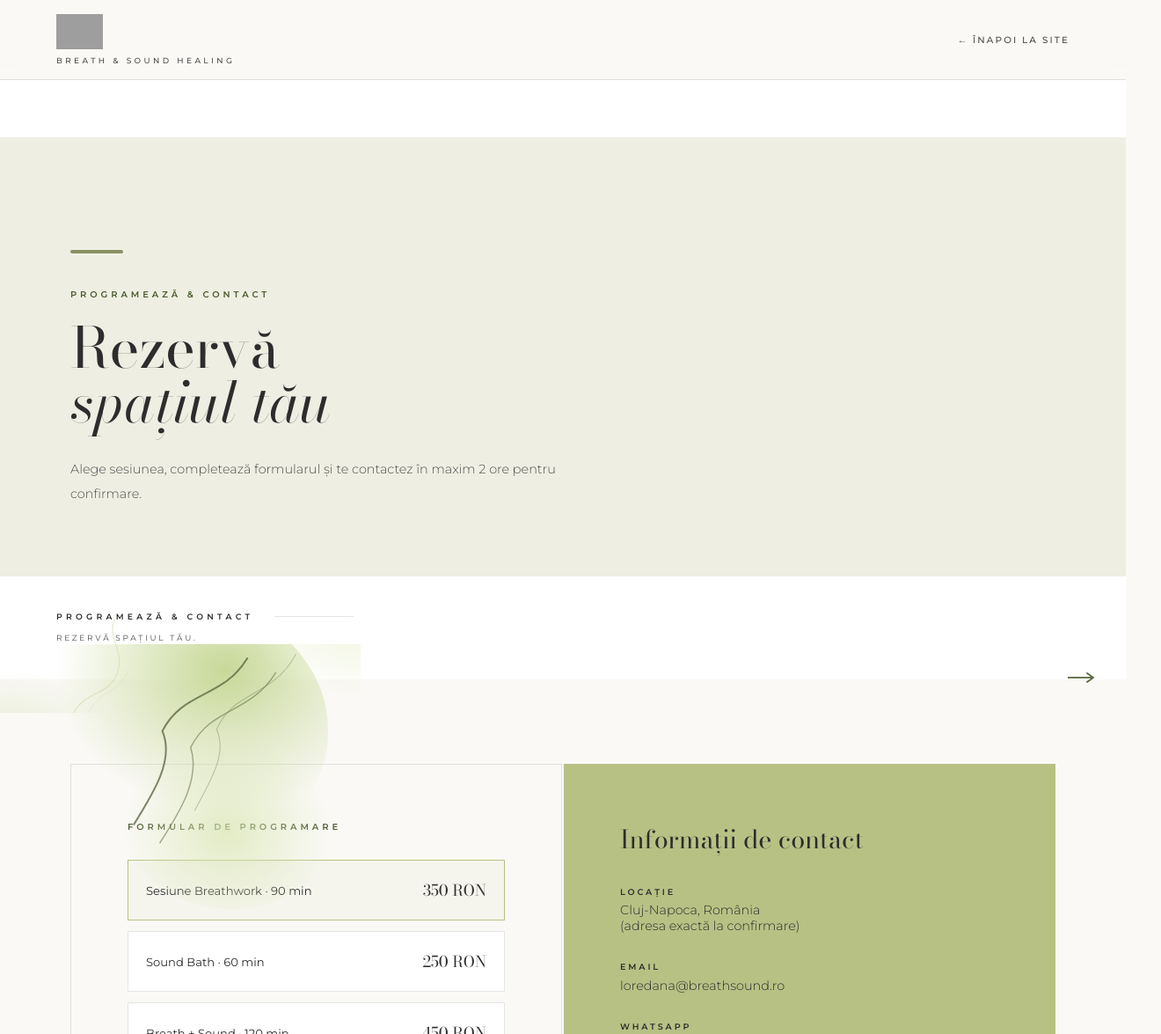
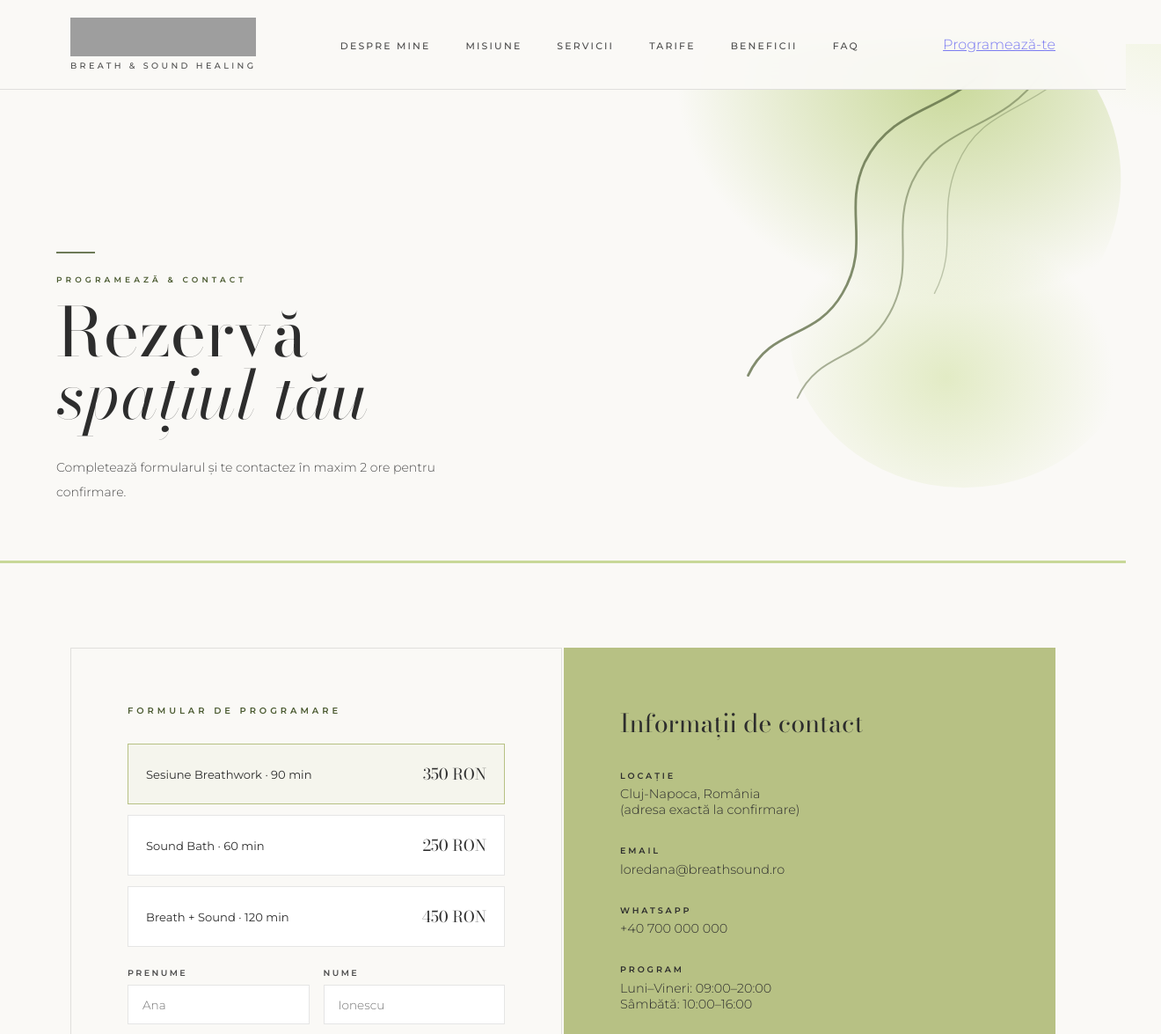
Before and after one commit to gelucrisan/gelucrisan.github.io, a plain HTML site: page programeaza.html in a window 1280 px wide. Shown: the top 1175 px of the page at 88% size, 1320 px wide, since content can reach past the window. Drawn offline with nearby package versions, Linux system fonts and the light colour scheme; grey boxes are pictures that could not be loaded.

Commit message:
Update programeaza.html
changed programeaza-te

```diff
--- a/programeaza.html
+++ b/programeaza.html
@@ -3,11 +3,10 @@
 <head>
 <meta charset="UTF-8">
 <meta name="viewport" content="width=device-width, initial-scale=1.0">
-<title>Programează-te — Loredana Crișan</title>
+<title>Programează-te — Loredana Crișan · Breath &amp; Sound Healing</title>
 <link rel="preconnect" href="https://fonts.googleapis.com">
 <link href="https://fonts.googleapis.com/css2?family=Bodoni+Moda:ital,opsz,wght@0,6..96,300;0,6..96,400;1,6..96,300;1,6..96,400&family=Montserrat:wght@300;400;500;600&display=swap" rel="stylesheet">
 <style>
-
 /* ─────────────────────────────────────────
    TOKENS
 ───────────────────────────────────────── */
@@ -877,115 +876,68 @@ hr.thin { border:none; border-top:1px solid var(--border); margin:0 5rem; }
   hr.thin { margin:0 1.5rem; }
   .site-footer { flex-direction:column; gap:1rem; padding:2rem 1.5rem; text-align:center; }
 }
-
-
-/* override: all pages visible in standalone */
+/* Ensure sec-body content is always above blobs */
+.sec-body > *:not([style*="position:absolute"]) {
+  position: relative;
+  z-index: 1;
+}
+</style>
+<style>
+/* override for standalone */
 .page { display: block !important; }
-
-/* standalone page specific */
-body { background: var(--cream); }
-.standalone-nav {
-  position: fixed; top:0; left:0; right:0; z-index:200;
-  display: flex; align-items:center; justify-content:space-between;
-  padding: 1rem 4rem;
-  background: rgba(250,249,246,0.96);
-  backdrop-filter: blur(16px);
-  border-bottom: 1px solid var(--border);
-}
-.standalone-nav img { height: 40px; width: auto; }
-.standalone-nav small {
-  font-family: var(--sans); font-size: 0.56rem;
-  letter-spacing: 0.38em; text-transform: uppercase;
-  color: var(--body); font-weight: 500; display: block; margin-top: 3px;
-}
-.back-link {
-  font-size: 0.65rem; letter-spacing: 0.2em; text-transform: uppercase;
-  color: var(--body); text-decoration: none; font-weight: 500;
-  transition: color 0.2s;
-}
-.back-link:hover { color: var(--title); }
 </style>
 </head>
 <body>
 
-<!-- Standalone nav -->
-<nav class="standalone-nav">
-  <a href="index.html" style="text-decoration:none;">
-    <img src="https://media.canva.com/v2/document-image/hash:209870851/height:447/id:DAHNNY8rHkk/type:B/width:447?brand=BAE59Ouri_M&csig=AAAAAAAAAAAAAAAAAAAAANvaxuxp5IqcqavoEjSYGpibqTAAQrItjci3iU7DiUM8&disableexport=T&exp=1785595744&fallback=https%3A%2F%2Fs3.amazonaws.com%2Fdocument-export.canva.com%2F8rHkk%2FDAHNNY8rHkk%2F12%2Fthumbnail%2F0012.png%3FX-Amz-Algorithm%3DAWS4-HMAC-SHA256%26X-Amz-Credential%3DAKIAQYCGKMUHYGFFNMW3%252F20260731%252Fus-east-1%252Fs3%252Faws4_request%26X-Amz-Date%3D20260731T182435Z%26X-Amz-Expires%3D73469%26X-Amz-Signature%3D2f0dcdc68d5af75cb38420e0815f3b61392ef10dd047387379c170983cc1ba1d%26X-Amz-SignedHeaders%3Dhost%26response-expires%3DSat%252C%252001%2520Aug%25202026%252014%253A49%253A04%2520GMT&osig=AAAAAAAAAAAAAAAAAAAAAMNK42Rx-IdFxGZbifvuOhhPILA2-8gChpyJRK-QRBgd&page=15&signed=brand%2Cdisableexport%2Cfallback%2Cpage%2Cversion&signer=document-rpc&version=20" alt="Loredana Crișan">
-    <small>Breath &amp; Sound Healing</small>
+<nav>
+  <a href="breathhouse-v3.html" class="nav-logo">
+    <img src="https://media.canva.com/v2/document-image/hash:209870851/height:447/id:DAHNNY8rHkk/type:B/width:447?brand=BAE59Ouri_M&csig=AAAAAAAAAAAAAAAAAAAAANvaxuxp5IqcqavoEjSYGpibqTAAQrItjci3iU7DiUM8&disableexport=T&exp=1785595744&fallback=https%3A%2F%2Fs3.amazonaws.com%2Fdocument-export.canva.com%2F8rHkk%2FDAHNNY8rHkk%2F12%2Fthumbnail%2F0012.png%3FX-Amz-Algorithm%3DAWS4-HMAC-SHA256%26X-Amz-Credential%3DAKIAQYCGKMUHYGFFNMW3%252F20260731%252Fus-east-1%252Fs3%252Faws4_request%26X-Amz-Date%3D20260731T182435Z%26X-Amz-Expires%3D73469%26X-Amz-Signature%3D2f0dcdc68d5af75cb38420e0815f3b61392ef10dd047387379c170983cc1ba1d%26X-Amz-SignedHeaders%3Dhost%26response-expires%3DSat%252C%252001%2520Aug%25202026%252014%253A49%253A04%2520GMT&osig=AAAAAAAAAAAAAAAAAAAAAMNK42Rx-IdFxGZbifvuOhhPILA2-8gChpyJRK-QRBgd&page=15&signed=brand%2Cdisableexport%2Cfallback%2Cpage%2Cversion&signer=document-rpc&version=20" alt="Loredana Crișan" style="height:44px;width:auto;display:block;">
+    <small>Breath & Sound Healing</small>
   </a>
-  <a href="javascript:history.back()" class="back-link">← Înapoi la site</a>
+  <ul class="nav-links">
+    <li><a href="breathhouse-v3.html#despre-mine">Despre mine</a></li>
+    <li><a href="breathhouse-v3.html#misiunea">Misiune</a></li>
+    <li><a href="breathhouse-v3.html#servicii">Servicii</a></li>
+    <li><a href="breathhouse-v3.html#tarife">Tarife</a></li>
+    <li><a href="breathhouse-v3.html#beneficii">Beneficii</a></li>
+    <li><a href="breathhouse-v3.html#faq">FAQ</a></li>
+  </ul>
+  <a href="#" onclick="return false;" style="opacity:0.5;cursor:default;">Programează-te</a>
 </nav>
 
-<!-- Programeaza section — full page -->
-<div style="padding-top:72px;">
-  <div id="programeaza" class="page sec-page pt-nav" style="scroll-margin-top:72px;border-top:4px solid #b7c184;">
+<div class="pt-nav">
 
-  <div class="sec-hero">
-    <div class="sec-hero-bg" style="background:var(--sage)"></div>
-    <div class="sec-hero-content">
-      <div class="accent-bar" style="background:var(--sage); filter:brightness(0.75)"></div>
-      <span class="section-eyebrow" style="color:#4a5a30">Programează & Contact</span>
-      <h1 class="section-title">Rezervă<br><em>spațiul tău</em></h1>
-      <p class="sec-hero-sub">Alege sesiunea, completează formularul și te contactez în maxim 2 ore pentru confirmare.</p>
-    </div>
-  </div>
-
-
-    <!-- blob bottom-left -->
-    <div style="position:absolute;bottom:-10px;left:-10px;width:28%;height:140px;pointer-events:none;">
-      <svg viewBox="0 0 220 180" xmlns="http://www.w3.org/2000/svg" style="width:100%;height:100%;">
+  <section style="position:relative;background:var(--cream);min-height:70vh;display:flex;flex-direction:column;justify-content:flex-end;border-bottom:3px solid #c8d898;">
+    <div style="position:absolute;top:-30px;right:-40px;width:55%;height:110%;pointer-events:none;z-index:1;">
+  <svg viewBox="0 0 520 480" xmlns="http://www.w3.org/2000/svg" style="width:100%;height:100%;">
     <defs>
-          <radialGradient id="bl-pg" cx="10%" cy="90%" r="60%">
-            <stop offset="0%" stop-color="#c8d898" stop-opacity="0.45"/>
-            <stop offset="100%" stop-color="#c8d898" stop-opacity="0"/>
-          </radialGradient>
-        </defs>
-        <ellipse cx="20" cy="160" rx="140" ry="110" fill="url(#bl-pg)"/>
-        <path d="M 0 180 C 18 148, 52 155, 64 122 C 76 89, 48 72, 60 44"
-              stroke="#c8d898" stroke-width="1.5" fill="none" stroke-linecap="round" opacity="0.5"/>
-        <path d="M 22 180 C 38 145, 68 152, 80 118"
-              stroke="#c8d898" stroke-width="1.1" fill="none" stroke-linecap="round" opacity="0.35"/>
-      </svg>
-    </div>
-    <!-- text content -->
-    <div style="position:relative;z-index:1;padding:2.5rem 4rem 2.5rem;">
-      <div style="display:flex;align-items:center;gap:1.5rem;margin-bottom:0.45rem;">
-        <span style="font-size:0.58rem;letter-spacing:0.46em;text-transform:uppercase;font-weight:600;color:var(--title);">PROGRAMEAZĂ & CONTACT</span>
-        <span style="width:90px;height:1px;background:var(--border);display:block;flex-shrink:0;"></span>
-      </div>
-      <span style="font-size:0.56rem;letter-spacing:0.3em;text-transform:uppercase;color:var(--body);font-weight:400;">REZERVĂ SPAȚIUL TĂU.</span>
-    </div>
-    <!-- arrow → -->
-    <div style="position:absolute;bottom:1.25rem;right:2rem;z-index:1;">
-      <svg width="34" height="12" viewBox="0 0 34 12" xmlns="http://www.w3.org/2000/svg">
-        <line x1="0" y1="6" x2="28" y2="6" stroke="#5a6840" stroke-width="1.8"/>
-        <polyline points="22,1 29,6 22,11" stroke="#5a6840" stroke-width="1.8" fill="none" stroke-linecap="round" stroke-linejoin="round"/>
-      </svg>
-    </div>
-  </div>
-<div class="sec-body" style="position:relative;">
-    <div style="position:absolute;top:-40px;left:-50px;width:460px;height:400px;pointer-events:none;z-index:0;">
-      <svg viewBox="0 0 500 420" xmlns="http://www.w3.org/2000/svg" style="width:100%;height:100%;">
-        <defs>
-          <radialGradient id="b1pg" cx="68%" cy="28%" r="52%">
+      <radialGradient id="h1pg" cx="65%" cy="25%" r="55%">
         <stop offset="0%" stop-color="#c8d898" stop-opacity="1"/><stop offset="100%" stop-color="#c8d898" stop-opacity="0"/>
       </radialGradient>
-          <radialGradient id="b2pg" cx="85%" cy="12%" r="40%">
-            <stop offset="0%" stop-color="#edf3d8" stop-opacity="0.85"/><stop offset="100%" stop-color="#edf3d8" stop-opacity="0"/>
+      <radialGradient id="h2pg" cx="88%" cy="10%" r="42%">
+        <stop offset="0%" stop-color="#edf3d8" stop-opacity="0.9"/><stop offset="100%" stop-color="#edf3d8" stop-opacity="0"/>
       </radialGradient>
-          <radialGradient id="b3pg" cx="48%" cy="62%" r="46%">
+      <radialGradient id="h3pg" cx="45%" cy="65%" r="48%">
         <stop offset="0%" stop-color="#d8e5b0" stop-opacity="0.7"/><stop offset="100%" stop-color="#d8e5b0" stop-opacity="0"/>
       </radialGradient>
     </defs>
-        <ellipse cx="260" cy="100" rx="200" ry="170" fill="url(#b1pg)"/>
-        <ellipse cx="380" cy="55"  rx="155" ry="120" fill="url(#b2pg)"/>
-        <ellipse cx="340" cy="195" rx="140" ry="125" fill="url(#b3pg)"/>
-        <path d="M 360 10  C 330 60, 280 50, 255 100 C 270 135, 245 175, 220 215" stroke="#5a6840" stroke-width="2.2" fill="none" stroke-linecap="round" opacity="0.78"/>
-        <path d="M 395 28  C 362 80, 315 70, 290 120 C 302 158, 278 198, 252 238" stroke="#5a6840" stroke-width="1.6" fill="none" stroke-linecap="round" opacity="0.52"/>
-        <path d="M 420 5   C 390 60, 344 48, 322 98  C 336 128, 314 162, 295 198" stroke="#5a6840" stroke-width="1.1" fill="none" stroke-linecap="round" opacity="0.35"/>
+    <ellipse cx="280" cy="120" rx="220" ry="185" fill="url(#h1pg)"/>
+    <ellipse cx="420" cy="60"  rx="165" ry="135" fill="url(#h2pg)"/>
+    <ellipse cx="360" cy="255" rx="155" ry="140" fill="url(#h3pg)"/>
+    <path d="M 390 8   C 355 62, 300 50, 272 105 C 252 148, 278 178, 252 222 C 228 264, 188 252, 168 295" stroke="#5a6840" stroke-width="2.2" fill="none" stroke-linecap="round" opacity="0.75"/>
+    <path d="M 430 25  C 392 80, 340 68, 314 123 C 295 166, 318 196, 294 240 C 270 284, 232 272, 212 315" stroke="#5a6840" stroke-width="1.6" fill="none" stroke-linecap="round" opacity="0.50"/>
+    <path d="M 468 6   C 428 64, 378 50, 354 108 C 336 152, 356 180, 334 222" stroke="#5a6840" stroke-width="1.1" fill="none" stroke-linecap="round" opacity="0.33"/>
   </svg>
 </div>
+    <div style="position:relative;z-index:2;padding:5rem 4rem 4rem;max-width:640px;">
+      <div style="width:44px;height:2px;background:#4a5a30;margin-bottom:1.5rem;opacity:0.8;"></div>
+      <span style="font-size:0.56rem;letter-spacing:0.46em;text-transform:uppercase;font-weight:600;color:#4a5a30;display:block;margin-bottom:1.25rem;">Programează &amp; Contact</span>
+      <h1 style="font-family:var(--serif);font-size:clamp(3rem,6vw,6.5rem);font-weight:300;line-height:0.92;color:var(--title);margin-bottom:2rem;">Rezervă<br><em>spațiul tău</em></h1>
+      <p style="font-size:0.88rem;line-height:2;color:var(--body);max-width:460px;font-weight:300;">Completează formularul și te contactez în maxim 2 ore pentru confirmare.</p>
+    </div>
+  </section>
+
+  <div class="sec-body" style="position:relative;">
     <div class="contact-split">
       <!-- FORM -->
       <div class="contact-form-side">
@@ -1108,8 +1060,8 @@ body { background: var(--cream); }
       </div>
     </div>
   </div>
+  </div>
 
-</div>
 </div>
 
 <script>
@@ -1121,7 +1073,29 @@ function selTime(el) {
   document.querySelectorAll('.time-btn').forEach(b => b.classList.remove('sel'));
   el.classList.add('sel');
 }
-
+(function() {
+  const cal = document.getElementById('cal');
+  if (!cal) return;
+  ['Lu','Ma','Mi','Jo','Vi','Sâ','Du'].forEach(d => {
+    const h = document.createElement('div');
+    h.className = 'cal-hd'; h.textContent = d; cal.appendChild(h);
+  });
+  for (let i = 0; i < 5; i++) { const e = document.createElement('div'); cal.appendChild(e); }
+  for (let d = 1; d <= 31; d++) {
+    const dow = (5 + d - 1) % 7;
+    const el = document.createElement('div');
+    el.className = 'cal-d'; el.textContent = d;
+    if ([1,2].includes(d) || dow === 5 || dow === 6) {
+      el.classList.add('off');
+    } else {
+      el.onclick = () => {
+        document.querySelectorAll('.cal-d').forEach(c => c.classList.remove('sel'));
+        el.classList.add('sel');
+      };
+    }
+    cal.appendChild(el);
+  }
+})();
 </script>
 </body>
 </html>
```
Lines whose indentation alone changed are shown as unchanged.
